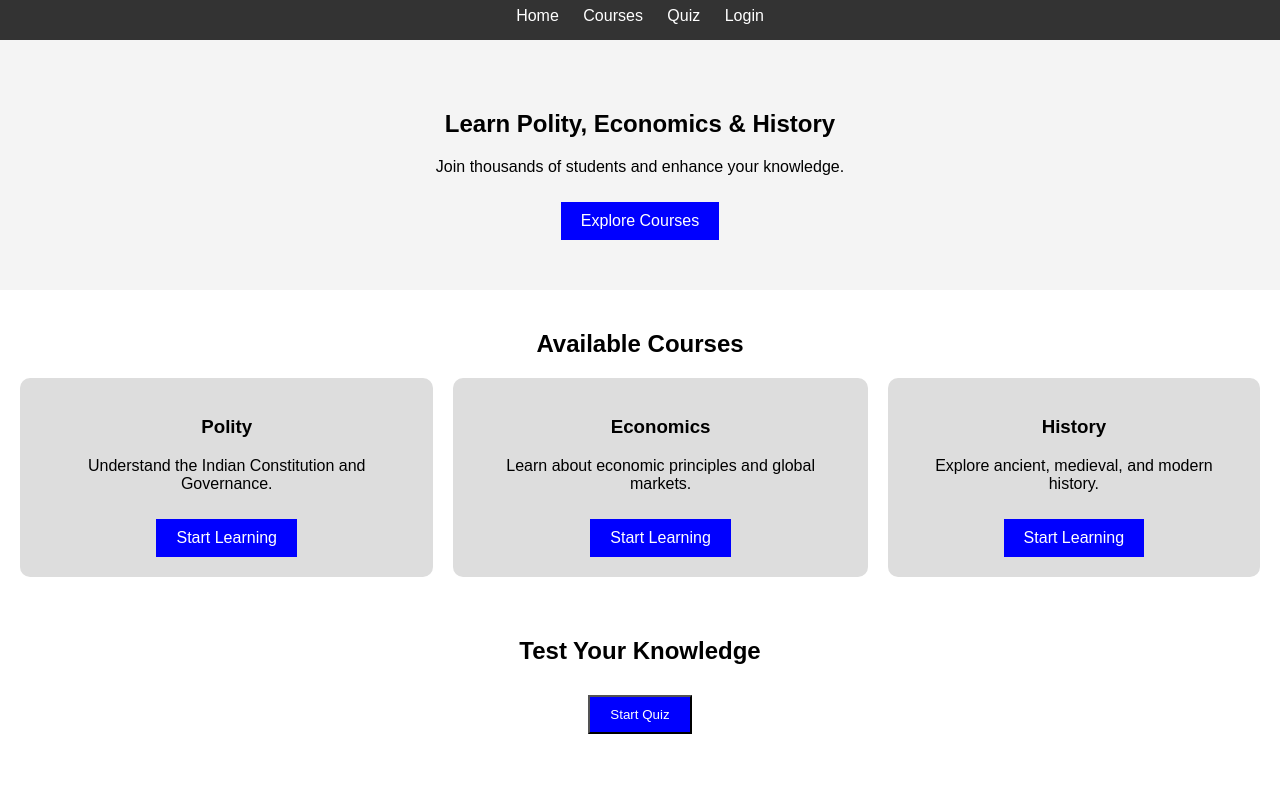
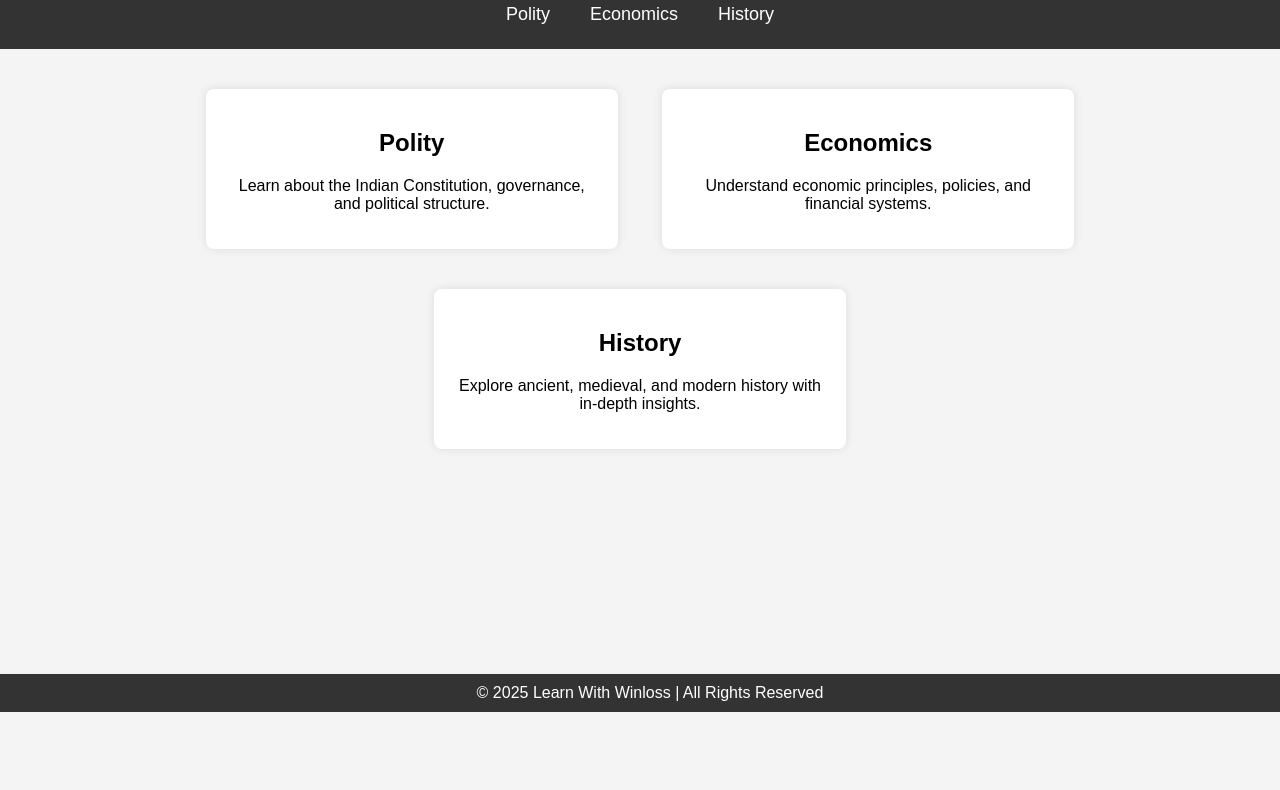
Before and after one commit to winloss29/Learn-with-winloss, a plain HTML site: page index.html in a window 1280 px wide. Shown: the part 88-878 px from the top of the page. After the commit the page ends 800 px from the top, so only its background shows below. Drawn offline with Linux system fonts and the light colour scheme.

Commit message:
Update index.html

```diff
--- a/index.html
+++ b/index.html
@@ -3,128 +3,86 @@
 <head>
     <meta charset="UTF-8">
     <meta name="viewport" content="width=device-width, initial-scale=1.0">
-    <title>E-Learning Platform</title>
-    <link rel="stylesheet" href="style.css">
-</head>
-<body>
-    <header>
-        <h1>E-Learning Platform</h1>
-        <nav>
-            <a href="#home">Home</a>
-            <a href="#courses">Courses</a>
-            <a href="#quiz">Quiz</a>
-            <a href="#login">Login</a>
-        </nav>
-    </header>
-
-    <section id="home" class="hero">
-        <h2>Learn Polity, Economics & History</h2>
-        <p>Join thousands of students and enhance your knowledge.</p>
-        <a href="#courses" class="btn">Explore Courses</a>
-    </section>
-
-    <section id="courses" class="courses">
-        <h2>Available Courses</h2>
-        <div class="course-list">
-            <div class="course">
-                <h3>Polity</h3>
-                <p>Understand the Indian Constitution and Governance.</p>
-                <a href="#" class="btn">Start Learning</a>
-            </div>
-            <div class="course">
-                <h3>Economics</h3>
-                <p>Learn about economic principles and global markets.</p>
-                <a href="#" class="btn">Start Learning</a>
-            </div>
-            <div class="course">
-                <h3>History</h3>
-                <p>Explore ancient, medieval, and modern history.</p>
-                <a href="#" class="btn">Start Learning</a>
-            </div>
-        </div>
-    </section>
-
-    <section id="quiz" class="quiz">
-        <h2>Test Your Knowledge</h2>
-        <button onclick="startQuiz()" class="btn">Start Quiz</button>
-    </section>
-
-    <section id="login" class="login">
-        <h2>Login</h2>
-        <input type="text" id="username" placeholder="Username">
-        <input type="password" id="password" placeholder="Password">
-        <button onclick="login()" class="btn">Login</button>
-    </section>
-
-    <script>
-        function startQuiz() {
-            const questions = [
-                { question: "Who wrote the Indian Constitution?", answer: "B.R. Ambedkar" },
-                { question: "What is GDP?", answer: "Gross Domestic Product" }
-            ];
-            let score = 0;
-            questions.forEach(q => {
-                let userAnswer = prompt(q.question);
-                if (userAnswer && userAnswer.toLowerCase() === q.answer.toLowerCase()) {
-                    score++;
-                }
-            });
-            alert(`Your Score: ${score}/${questions.length}`);
-        }
-
-        function login() {
-            let username = document.getElementById("username").value;
-            let password = document.getElementById("password").value;
-            if (username && password) {
-                alert("Login Successful!");
-            } else {
-                alert("Please enter username and password.");
-            }
-        }
-    </script>
-
+    <title>Learn With Winloss</title>
     <style>
         body {
             font-family: Arial, sans-serif;
-            text-align: center;
             margin: 0;
             padding: 0;
+            background-color: #f4f4f4;
+            text-align: center;
         }
         header {
-            background: #333;
+            background-color: #007bff;
             color: white;
-            padding: 15px;
+            padding: 20px;
+            font-size: 24px;
+        }
+        nav {
+            display: flex;
+            justify-content: center;
+            background-color: #333;
+            padding: 10px 0;
         }
         nav a {
             color: white;
+            padding: 14px 20px;
             text-decoration: none;
-            margin: 0 10px;
+            font-size: 18px;
         }
-        .hero {
-            padding: 50px;
-            background: #f4f4f4;
+        nav a:hover {
+            background-color: #575757;
         }
-        .btn {
-            display: inline-block;
-            padding: 10px 20px;
-            background: blue;
-            color: white;
-            text-decoration: none;
-            margin-top: 10px;
-        }
-        .courses, .quiz, .login {
+        .container {
             padding: 20px;
         }
-        .course-list {
-            display: flex;
-            justify-content: center;
-            gap: 20px;
+        .subject-card {
+            background: white;
+            margin: 20px;
+            padding: 20px;
+            border-radius: 8px;
+            box-shadow: 0 0 10px rgba(0, 0, 0, 0.1);
+            display: inline-block;
+            width: 30%;
         }
-        .course {
-            padding: 20px;
-            background: #ddd;
-            border-radius: 10px;
+        footer {
+            background-color: #333;
+            color: white;
+            padding: 10px;
+            position: fixed;
+            width: 100%;
+            bottom: 0;
         }
     </style>
+</head>
+<body>
+    <header>Learn With Winloss</header>
+
+    <nav>
+        <a href="#polity">Polity</a>
+        <a href="#economics">Economics</a>
+        <a href="#history">History</a>
+    </nav>
+
+    <div class="container">
+        <div id="polity" class="subject-card">
+            <h2>Polity</h2>
+            <p>Learn about the Indian Constitution, governance, and political structure.</p>
+        </div>
+
+        <div id="economics" class="subject-card">
+            <h2>Economics</h2>
+            <p>Understand economic principles, policies, and financial systems.</p>
+        </div>
+
+        <div id="history" class="subject-card">
+            <h2>History</h2>
+            <p>Explore ancient, medieval, and modern history with in-depth insights.</p>
+        </div>
+    </div>
+
+    <footer>
+        &copy; 2025 Learn With Winloss | All Rights Reserved
+    </footer>
 </body>
 </html>
```
